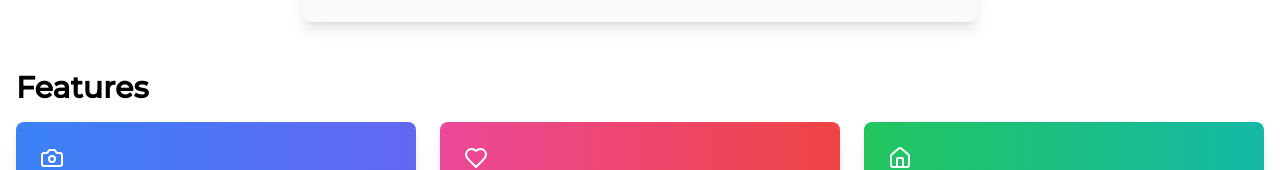
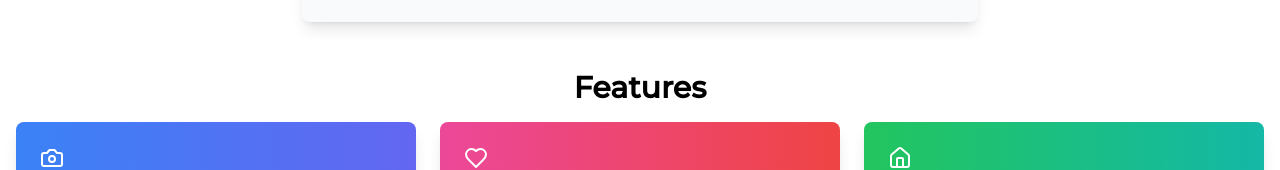
Before and after one commit to subhadipbhowmik/bio-branch, a Next.js app in the folder site/: page / in a window 1280 px wide. Shown: the part 344-514 px from the top of the page. Built offline with nearby package versions, Linux system fonts and the light colour scheme.

Commit message:
Change in UI of Features

```diff
--- a/site/components/DetailsCard.js
+++ b/site/components/DetailsCard.js
@@ -5,7 +5,7 @@ const DetailsCard = () => {
   return (
     <section className="py-12">
       <div className="container mx-auto px-4">
-        <h2 className="text-3xl font-semibold text-left mb-4">Features</h2>
+        <h2 className="text-3xl font-semibold text-center mb-4">Features</h2>
         <div className="grid grid-cols-1 sm:grid-cols-2 lg:grid-cols-3 gap-6">
 
           {/* Card 1 */}
```
